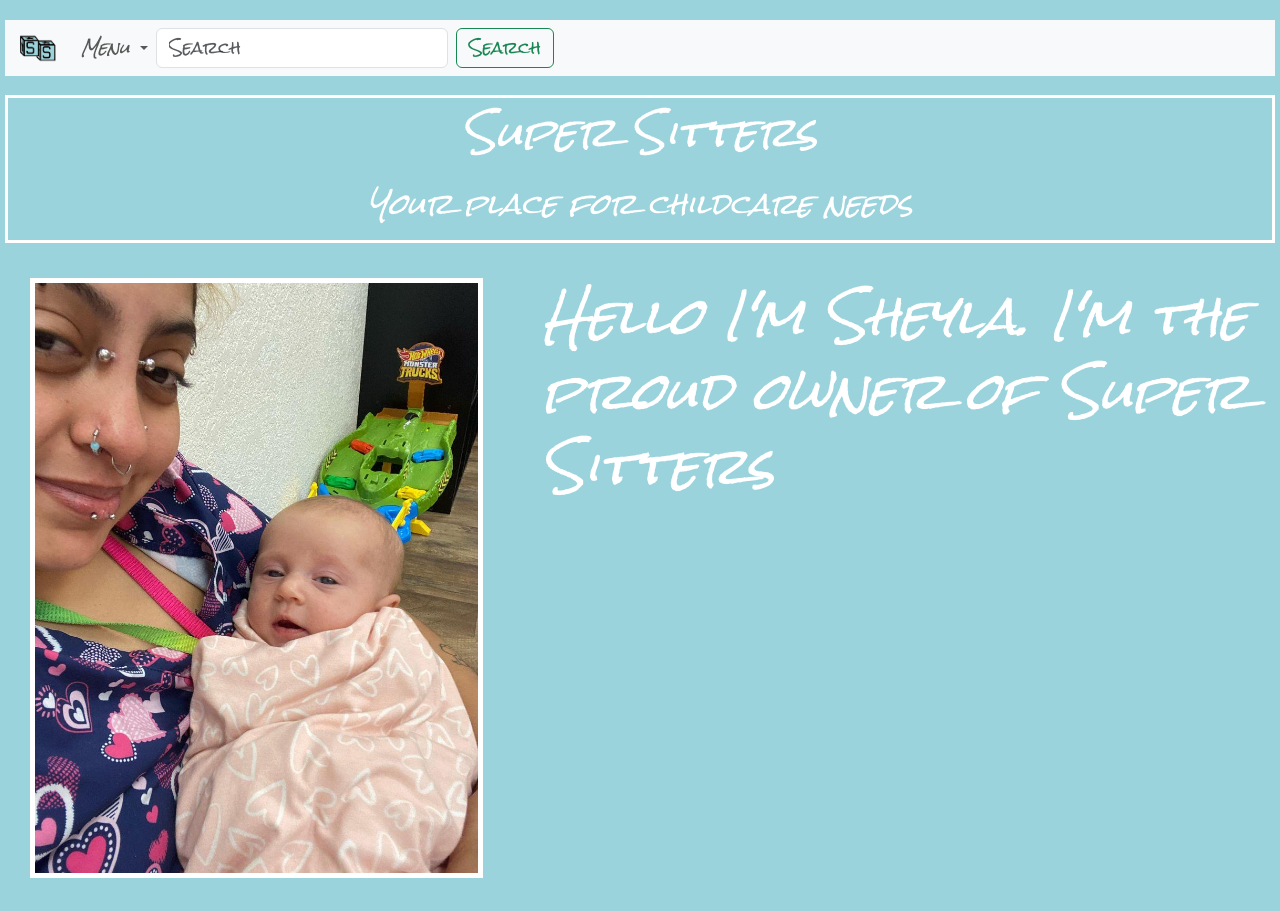
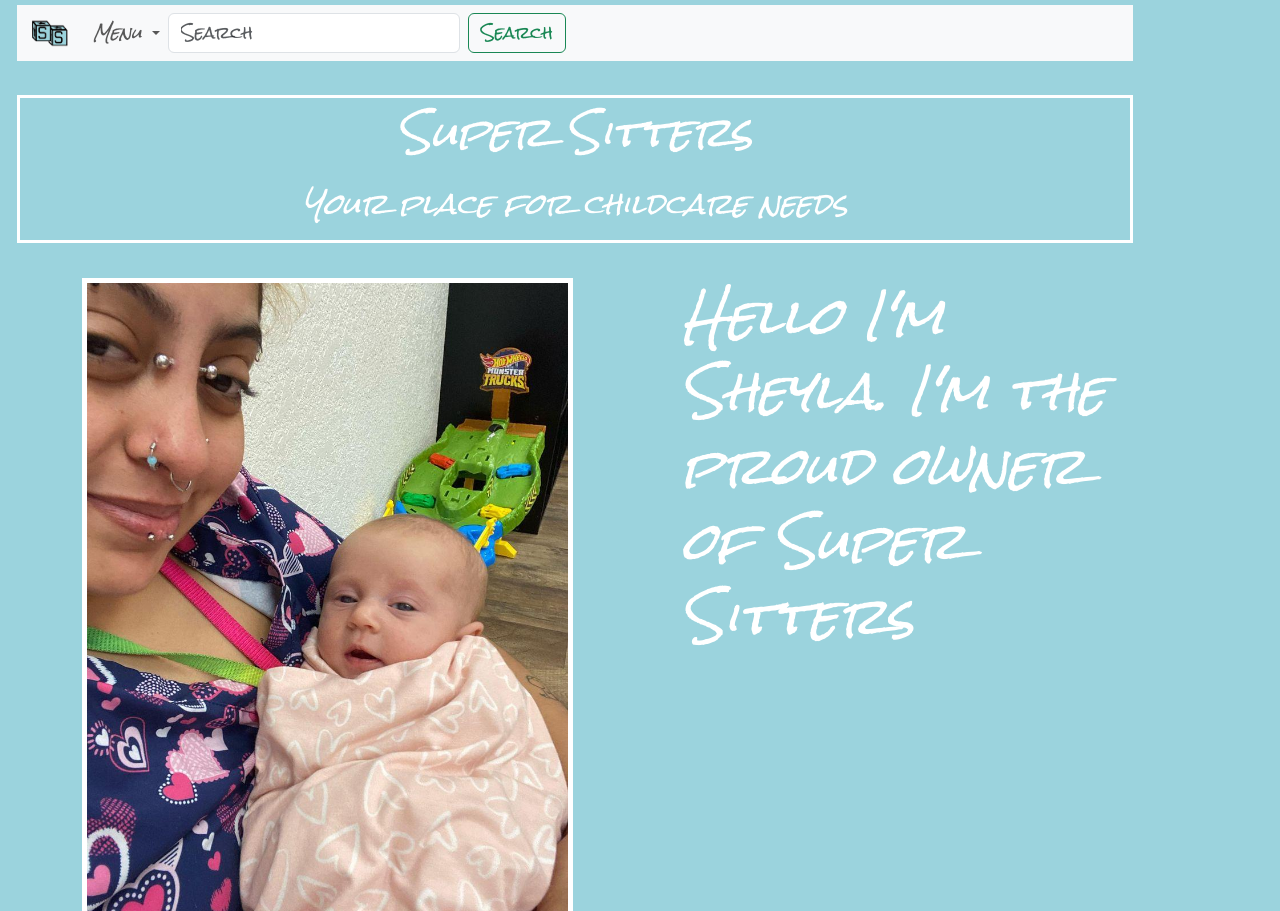
Before and after one commit to ProfessorSocks/website-play, a website: page frontend/pages/index.html in a window 1280 px wide. Shown: the top 911 px of the page. Drawn offline with nearby package versions, Linux system fonts and the light colour scheme.

Commit message:
fixed spacing

```diff
--- a/frontend/pages/index.html
+++ b/frontend/pages/index.html
@@ -8,15 +8,21 @@
     <link type="text/css" rel="stylesheet" href="stylesheet.css">
     <link href="https://cdn.jsdelivr.net/npm/bootstrap@5.3.1/dist/css/bootstrap.min.css" rel="stylesheet"
         integrity="sha384-4bw+/aepP/YC94hEpVNVgiZdgIC5+VKNBQNGCHeKRQN+PtmoHDEXuppvnDJzQIu9" crossorigin="anonymous">
+    <link rel="stylesheet" href="../node_modules/bootstrap/dist/css/bootstrap.css">
+
 </head>
 
 <body style="background-color:rgb(155,211,221)">
 
+
+    <div class="container" style="width:100%; margin: 5px">
+        <div class="row">
+            <div class="col-lg-12">
                 <div class="body1" style="position: sticky; top: 20px; ">
                     <nav class="navbar navbar-expand-lg bg-body-tertiary">
                         <div class="container-fluid">
-                <a class="navbar-brand" href="playsticky.html"><img src="../images/supersitterbest.png" height="30"
-                        width="40"></a>
+                            <a class="navbar-brand" href="playsticky.html"><img src="../images/supersitterbest.png"
+                                    height="30" width="40"></a>
                             <button class="navbar-toggler" type="button" data-bs-toggle="collapse"
                                 data-bs-target="#navbarSupportedContent" aria-controls="navbarSupportedContent"
                                 aria-expanded="false" aria-label="Toggle navigation">
@@ -25,8 +31,8 @@
                             <div class="collapse navbar-collapse" id="navbarSupportedContent">
                                 <ul class="navbar-nav me-auto mb-2 mb-lg-0">
                                     <li class="nav-item dropdown">
-                            <a class="nav-link dropdown-toggle" href="#" role="button" data-bs-toggle="dropdown"
-                                aria-expanded="false">
+                                        <a class="nav-link dropdown-toggle" href="#" role="button"
+                                            data-bs-toggle="dropdown" aria-expanded="false">
                                             Menu
                                         </a>
                                         <ul class="dropdown-menu">
@@ -40,53 +46,71 @@
                                     </li>
 
                                     <form class="d-flex" role="search">
-                            <input class="form-control me-2" type="search" placeholder="Search" aria-label="Search">
+                                        <input class="form-control me-2" type="search" placeholder="Search"
+                                            aria-label="Search">
                                         <button class="btn btn-outline-success" type="submit">Search</button>
                                     </form>
                             </div>
                         </div>
                     </nav>
                 </div>
-
+            </div>
+        </div>
+    </div>
     <br>
+    <div class="container" style="width:100%; margin: 5px">
         <div class="body1" style="border-style: solid; padding: 10px;">
+            <div class="row">
+                <div class="col-sm-12">
                     <h1 class="headercenter">Super Sitters</h1>
+                </div>
+            </div>
             <br>
+            <div class="row">
+                <div class="col-sm-12">
                     <h3 class="headercenter">Your place for childcare needs</h3>
                 </div>
-
-    <div>
-        <DIV class="containerflex">
-            <img class="imagesleft" src="../images/sheylababy.jpg" alt="Sheyla with Baby" width=" 500" height="600">
-            <p class="paragraphright">Hello I'm Sheyla. I'm the proud owner of Super Sitters</p>
-
-        </DIV>
-        <br>
-        <div class="containerflex">
-            <p class="paragraphleft">I love to work with kids and Kids love to work with me because of silly nature</p>
-            <img class="imagesright" src="../images/sheylakidsgroup.jpg" alt="Sheyla with group" width="600"
-                height="450">
+            </div>
+        </div>
+    </div>
     </div>
 
-        <DIV class="containerflex">
-            <img class="imagesleft" src="../images/stickingtongueout.jpg" alt="Sheyla sticking her tongue out"
-                width="500" height="300">
-            <p class="paragraphright">Your kids will always have fun and be well taken care of with me</p>
-        </DIV>
-        <br>
-        <div class="containerflex">
-            <p class="paragraphleft">Learning is a priority and I will help your kids get ready for preschool</p>
-            <img class="imagesright" src="../images/sheylapiggyback.jpg" alt="Sheyla with Baby" width=" 500"
-                height="600">
+
+    <div class="container" >
+        <div class="row">
+            <div class="col-lg-6" >
+                <img class="images" id="resize-image" src="../images/sheylababy.jpg" alt="Sheyla with Baby" width=" 500" height="600">
+            </div>
+            <div class="col-lg-6">
+                <p class="paragraph">Hello I'm Sheyla. I'm the proud owner of Super Sitters</p>
+            </div>
+        </div>
+        <div class="row">
+            <div class="col-md-6">
+                <p class="paragraph">I love to work with kids and Kids love to work with me because of silly nature</p>
+            </div>
+            <div class="col-md-6">
+                <img class="images" src="../images/sheylakidsgroup.jpg" alt="Sheyla with group" width="600"
+                height="450">
+
+
+            </div>
+            <div class="row">
+                <div class="col-md-6">
+
+                </div>
+                <div class="col-md-6">
+
+        </div>
     </div>
 
 
 
 
+
     <script src="../play.js"></script>
-        <script src="https://cdn.jsdelivr.net/npm/bootstrap@5.3.1/dist/js/bootstrap.bundle.min.js"
-            integrity="sha384-HwwvtgBNo3bZJJLYd8oVXjrBZt8cqVSpeBNS5n7C8IVInixGAoxmnlMuBnhbgrkm"
-            crossorigin="anonymous"></script>
+    <script src="../node_modules/jquery/dist/jquery.js"></script>
+    <script src="../node_modules/bootstrap/dist/js/bootstrap.bundle.js"></script>
 
 </body>
 
--- a/frontend/pages/stylesheet.css
+++ b/frontend/pages/stylesheet.css
@@ -9,42 +9,45 @@
     font-style: italic;
     color: white;
     font-family: 'Bubbly';
-    margin: 5px;
 
 
 }
 
+.image-sizer {
+    max-width: 100%; /* Ensures the image doesn't exceed its container */
+    text-align: center;
+}
+#resize-image {
+    max-width: 90%; /* Ensures the image scales within the container */
+    height: auto; /* Automatically adjusts the height to maintain aspect ratio */
+}
 
 .containergrid {
     display: grid;
 }
 
-.containerflex{
+.containerflex {
     display: flex;
     justify-content: space-around;
 }
 
 
-.imagesleft {
+.images {
     border-style: solid;
     border-color: white;
     border-width: 5px;
-    margin: 30px;
-    justify-content: flex-start;
-    flex-wrap: wrap;
-
+    margin-top: 30px;
+    margin-bottom: 30px;
+    max-width: 90%; /* Ensures the image scales within the container */
+    height: auto;
 }
 
-.paragraphright {
+.paragraph {
     font-style: italic;
     font-size: 50px;
     color: white;
     font-family: 'Bubbly';
     margin: 30px;
-    justify-content: flex-end;
-    align-items: center;
-    flex-wrap: wrap;
-
 }
 
 .imagesright {
@@ -67,7 +70,7 @@
 
 }
 
-.headercenter{
+.headercenter {
     display: flex;
     justify-content: center;
 }
```
Also changed, not shown: frontend/package.json (+12 -2 lines), frontend/pages/kidspage.html (+25 -1 lines), frontend/pages/calender.html (line endings or trailing spaces), 2 other files. Lines whose indentation alone changed are shown as unchanged.
